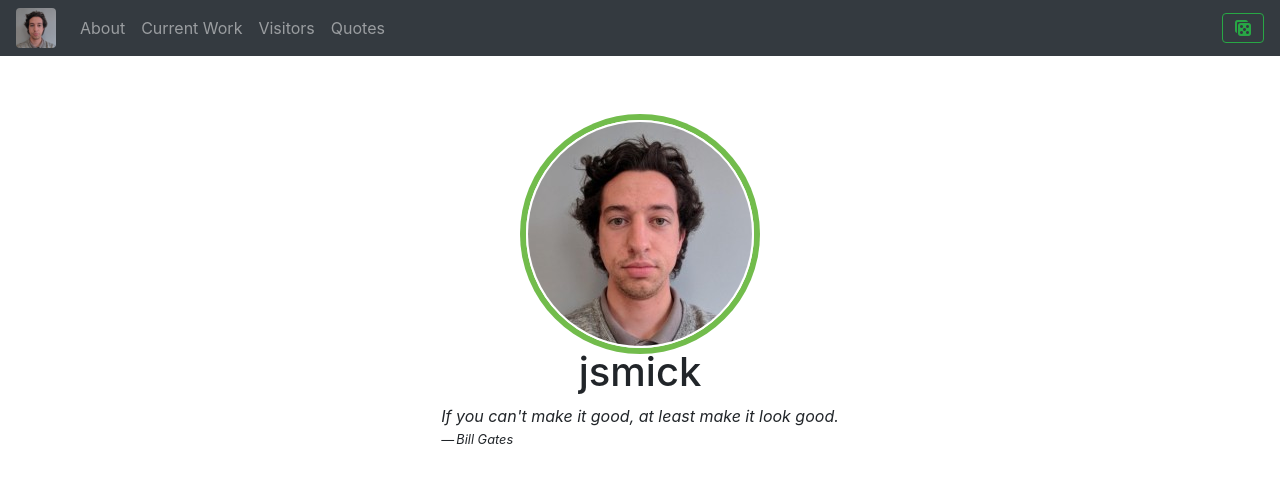
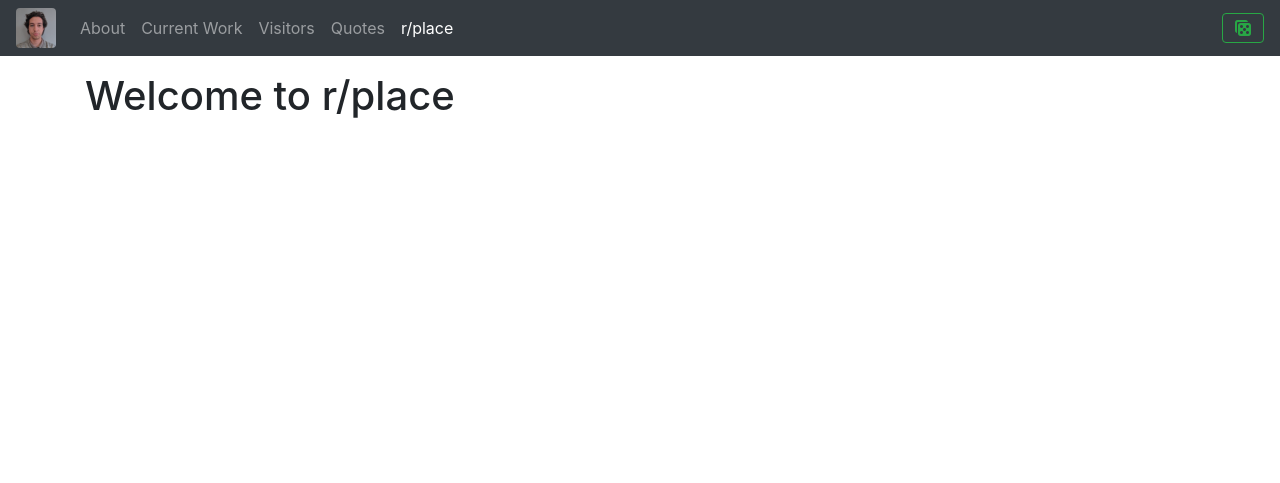
Before and after one commit to janka102/csc412-website, a PHP site: page /place/index.php in a window 1280 px wide. Shown: the top 483 px of the page. Run offline with PHP 8.4, Linux system fonts and the light colour scheme; data that the repository does not hold is empty; some web fonts are replaced.

Commit message:
Start on r/place. Rate limit & html escape quotes

```diff
--- a/css/visitor.css
+++ b/css/visitor.css
@@ -9,6 +9,11 @@ blockquote {
   margin: 0 0 0.5rem;
 }
 
+blockquote pre {
+  font: inherit;
+  white-space: pre-wrap;
+}
+
 blockquote cite {
   font-size: 0.8rem;
   display: block;
--- a/footer.php
+++ b/footer.php
@@ -3,7 +3,7 @@
 <?php $all_js = array_merge(array('main.js'), $js) ?>
 
 <?php for ($file=0; $file < count($all_js); $file++) { ?>
-  <script src="js/<?= $all_js[$file] ?>"></script>
+  <script src="<?= $base_url ?>js/<?= $all_js[$file] ?>"></script>
 <?php } ?>
 
 </body>
--- a/header.php
+++ b/header.php
@@ -6,34 +6,31 @@
   <title><?= $title ? ($title . ' | ') : '' ?>jsmick</title>
   <meta name="viewport" content="width=device-width, initial-scale=1, shrink-to-fit=no">
 
-  <?php $all_css = array_merge(array('bootstrap.min.css', 'main.css'), $css) ?>
+  <?php
+  $all_css = array_merge(array('bootstrap.min.css', 'main.css'), $css);
 
-  <?php for ($file=0; $file < count($all_css); $file++) { ?>
-    <link rel="stylesheet" href="css/<?= $all_css[$file] ?>">
+  for ($file=0; $file < count($all_css); $file++) { ?>
+    <link rel="stylesheet" href="<?= $base_url ?>css/<?= $all_css[$file] ?>">
   <?php } ?>
 </head>
 
 <?php
   function nav_item($href, $title, $active) {
-    echo('<li class="nav-item');
-
-    if ($active) {
-      echo(' active');
-    }
-
-    echo('"><a class="nav-link" href="' . $href . '">' . $title . '</a></li>' . "\n");
+    echo('<li class="nav-item' . ($active ? ' active' : '') . '">');
+    echo('<a class="nav-link" href="' . $href . '">' . $title . '</a></li>' . "\n");
   }
 ?>
 
 <body>
   <nav class="navbar navbar-expand-md navbar-dark bg-dark">
-    <a class="navbar-brand" href="."><img src="708dc88ce629f35288eaa787b46f9f63.jpeg" alt="jsmick"></a>
+    <a class="navbar-brand" href="."><img src="<?= $base_url ?>708dc88ce629f35288eaa787b46f9f63.jpeg" alt="jsmick"></a>
     <div class="collapse navbar-collapse">
       <ul class="navbar-nav mr-auto">
         <?php nav_item('about.php', 'About', $page == 'about') ?>
         <?php nav_item('current.php', 'Current Work', $page == 'current') ?>
         <?php nav_item('visitor.php', 'Visitors', $page == 'visitor') ?>
         <?php nav_item('quotes.php', 'Quotes', $page == 'quotes') ?>
+        <?php nav_item('place', 'r/place', $page == 'place') ?>
       </ul>
       <button id="background-random" class="icon-dice btn btn-outline-success" title="Random nav color"></button>
     </div>
--- /dev/null
+++ b/js/place.js
@@ -0,0 +1,117 @@
+const placeGrid = document.getElementById('place-grid')
+const colorPicker = document.getElementById('color-picker')
+const colors = document.getElementById('colors')
+
+var request = new XMLHttpRequest()
+request.open('GET', 'place/data.php', true)
+
+request.onload = function() {
+  if (this.status >= 200 && this.status < 400) {
+    // Success!
+    var data = JSON.parse(this.response)
+    console.log(data)
+    initGrid(data.max_x, data.max_y)
+    updateGrid(data.data)
+    initColors()
+  } else {
+    // We reached our target server, but it returned an error
+  }
+}
+
+request.onerror = function() {
+  // There was a connection error of some sort
+}
+
+request.send()
+
+function initColors() {
+  const intervals = 5
+
+  for (let min = 255 - 255 / intervals; min > 0; min -= 255 / intervals) {
+    const row = document.createElement('div')
+
+    for (let r = intervals * 2, g = 0; r > 0; --r, ++g) {
+      const color = document.createElement('span')
+      const [red, green, blue] = [(r / intervals * (255 - min) + min) | 0, (g / intervals * (255 - min) + min) | 0, min]
+      color.style.backgroundColor = `rgb(${red},${green},${blue})`
+      row.appendChild(color)
+    }
+
+    for (let g = intervals * 2, b = 0; g > 0; --g, ++b) {
+      const color = document.createElement('span')
+      const [red, green, blue] = [min, (g / intervals * (255 - min) + min) | 0, (b / intervals * (255 - min) + min) | 0]
+      color.style.backgroundColor = `rgb(${red},${green},${blue})`
+      row.appendChild(color)
+    }
+
+    for (let b = intervals * 2, r = 0; b > 0; --b, ++r) {
+      const color = document.createElement('span')
+      const [red, green, blue] = [(r / intervals * (255 - min) + min) | 0, min, (b / intervals * (255 - min) + min) | 0]
+      color.style.backgroundColor = `rgb(${red},${green},${blue})`
+      row.appendChild(color)
+    }
+
+    colors.appendChild(row)
+  }
+
+  for (let max = 255; max > 0; max -= 255 / intervals) {
+    const row = document.createElement('div')
+
+    for (let r = intervals * 2, g = 0; r > 0; --r, ++g) {
+      const color = document.createElement('span')
+      const [red, green, blue] = [Math.min(r / intervals * max, max) | 0, Math.min(g / intervals * max, max) | 0, 0]
+      color.style.backgroundColor = `rgb(${red},${green},${blue})`
+      row.appendChild(color)
+    }
+
+    for (let g = intervals * 2, b = 0; g > 0; --g, ++b) {
+      const color = document.createElement('span')
+      const [red, green, blue] = [0, Math.min(g / intervals * max, max) | 0, Math.min(b / intervals * max, max) | 0]
+      color.style.backgroundColor = `rgb(${red},${green},${blue})`
+      row.appendChild(color)
+    }
+
+    for (let b = intervals * 2, r = 0; b > 0; --b, ++r) {
+      const color = document.createElement('span')
+      const [red, green, blue] = [Math.min(r / intervals * max, max) | 0, 0, Math.min(b / intervals * max, max) | 0]
+      color.style.backgroundColor = `rgb(${red},${green},${blue})`
+      row.appendChild(color)
+    }
+
+    colors.appendChild(row)
+  }
+
+  colors.childNodes.forEach((row, i) => {
+    const color = document.createElement('span')
+    const gray = (255 * (1 - i / (intervals * 2 - 2))) | 0
+    color.style.backgroundColor = `rgb(${gray},${gray},${gray})`
+    row.appendChild(color)
+  })
+}
+
+function initGrid(max_x, max_y) {
+  for (let x = 0; x <= max_x; ++x) {
+    const row = document.createElement('div')
+    row.classList.add('place-grid-row')
+    for (let y = 0; y <= max_y; ++y) {
+      const item = document.createElement('span')
+      item.classList.add('place-grid-item')
+      item.style.backgroundColor = '#000'
+      item.id = `grid_${x}-${y}`
+      item.dataset.x = x
+      item.dataset.y = y
+      row.appendChild(item)
+    }
+    placeGrid.appendChild(row)
+  }
+
+  placeGrid.addEventListener('click', e => console.log(e.target))
+}
+
+function updateGrid(data) {
+  for (const row of data) {
+    const { x, y, red, green, blue } = row
+    const el = document.getElementById(`grid_${x}-${y}`)
+    el.style.backgroundColor = `rgb(${red}, ${green}, ${blue})`
+  }
+}
--- /dev/null
+++ b/place/index.php
@@ -0,0 +1,21 @@
+<?php
+$title = 'r/place';
+$page = 'place';
+$base_url = '../';
+$css = array('place.css');
+$js = array('place.js');
+include('../header.php');
+?>
+
+<div class="row">
+  <div class="col-12">
+  <h1>Welcome to r/place</h1>
+
+  <div id="place-grid"></div>
+
+  <input id="color-picker">
+  <div id="colors"></div>
+  </div>
+</div>
+
+<?php include('../footer.php'); ?>
```
Also changed, not shown: css/place.css (added, +34 -0 lines), place/data.php (added, +38 -0 lines), quotes.php (+39 -9 lines).
